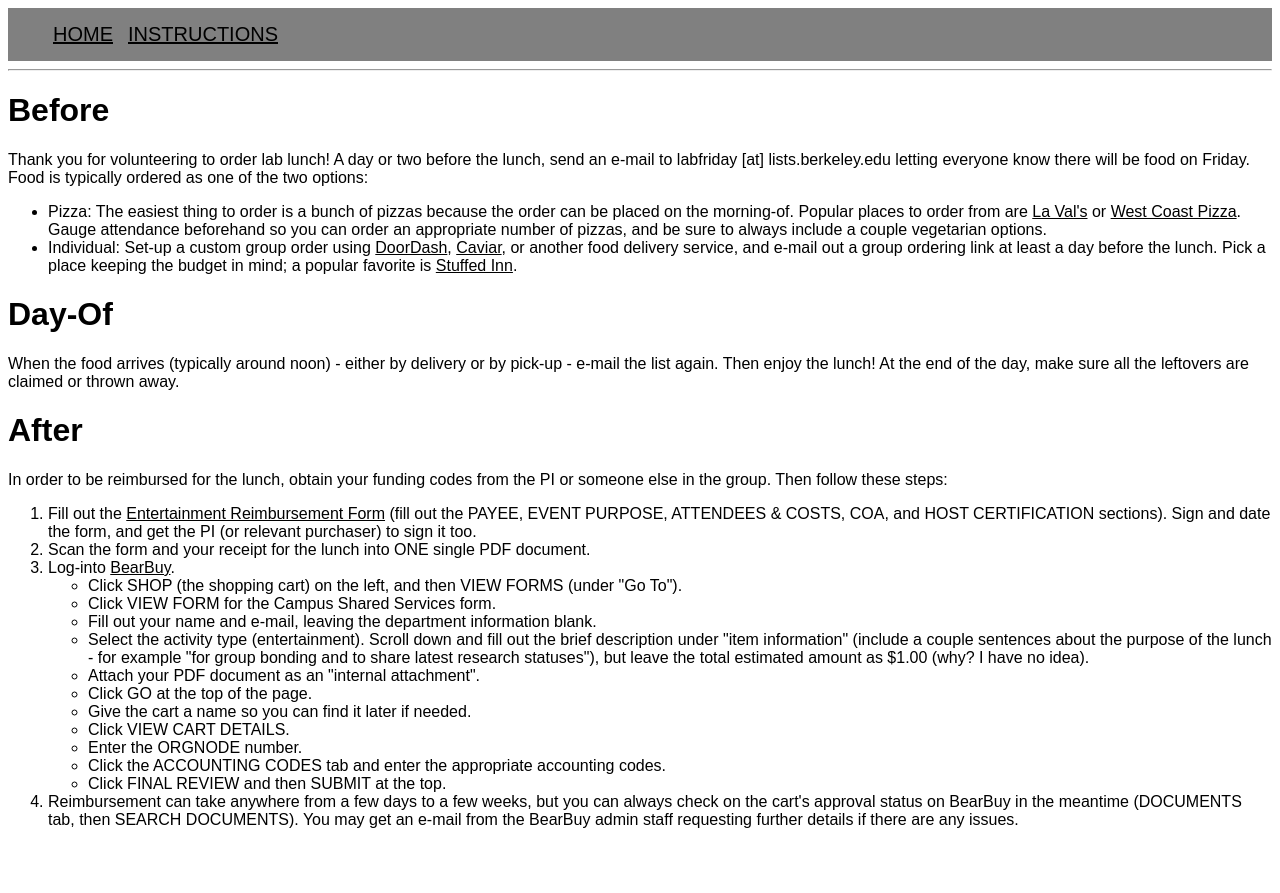
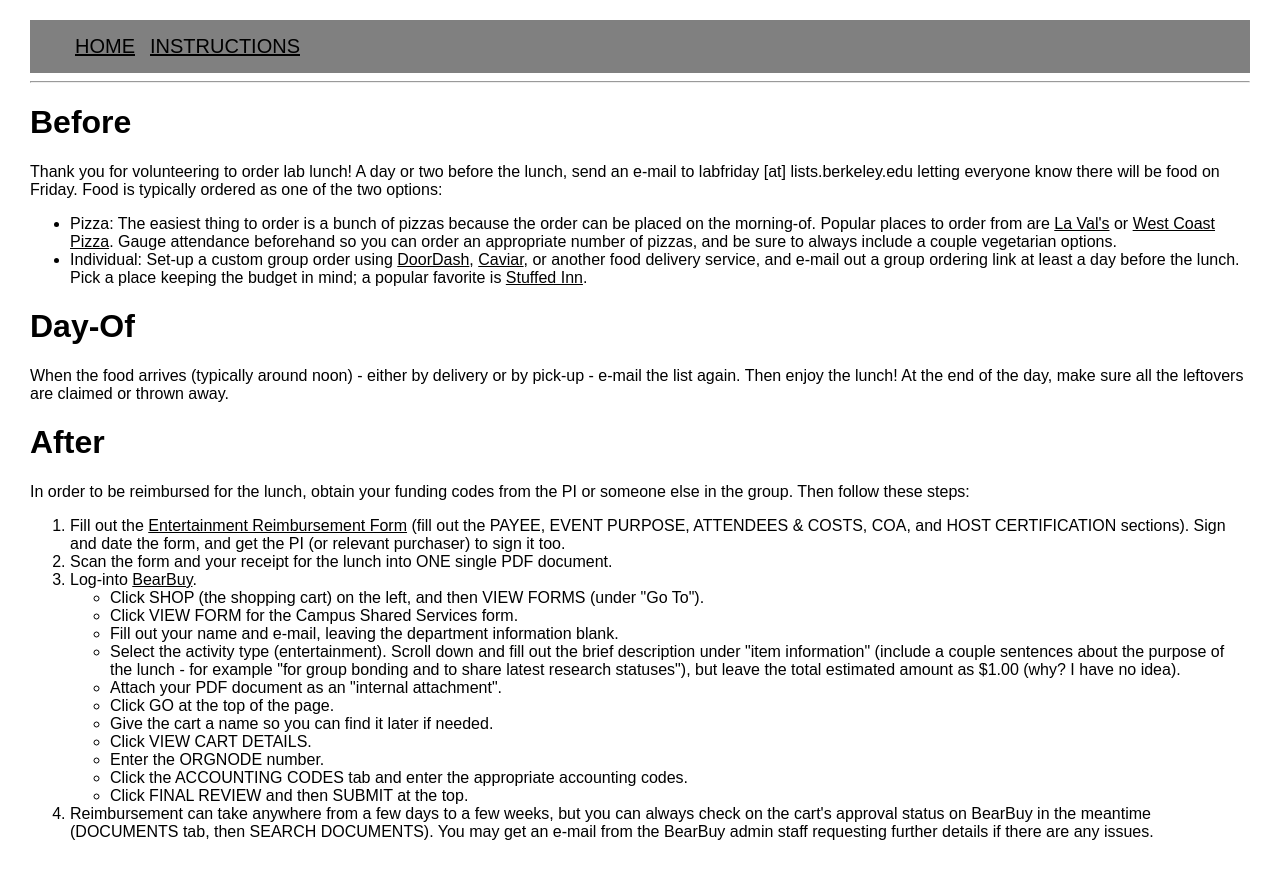
Before and after one commit to carinacheng/python-ay250-homework, a Flask app: page /instructions in a window 1280 px wide. Before the commit the page ends 828 px from the top, so only its background shows below. Run offline with Flask 2, Linux system fonts and the light colour scheme; some libraries are stand-ins or nearby versions.

Commit message:
changed margins

```diff
--- a/final_project/app/templates/base.html
+++ b/final_project/app/templates/base.html
@@ -1,7 +1,7 @@
 <!--- Base template which contains the links at the top of the page--->
 
 <html>
-    <body>
+    <body style="margin: 20px 30px 0px 30px;">
         <link rel="stylesheet" href="//code.jquery.com/ui/1.11.4/themes/smoothness/jquery-ui.css">
         <script src="//code.jquery.com/jquery-1.10.2.js"></script>
         <script src="//code.jquery.com/ui/1.11.4/jquery-ui.js"></script>
--- a/final_project/app/templates/instructions.html
+++ b/final_project/app/templates/instructions.html
@@ -2,6 +2,7 @@
 
 
 {% block content %}
+<body>
 <h1>Before</h1>
 <p>
 Thank you for volunteering to order lab lunch! A day or two before the lunch, send an e-mail to labfriday [at] lists.berkeley.edu letting everyone know there will be food on Friday. Food is typically ordered as one of the two options:
@@ -38,4 +39,5 @@ In order to be reimbursed for the lunch, obtain your funding codes from the PI o
 </ol>
 </p>
 <br/><br/>
+</body>
 {% endblock %}
```
